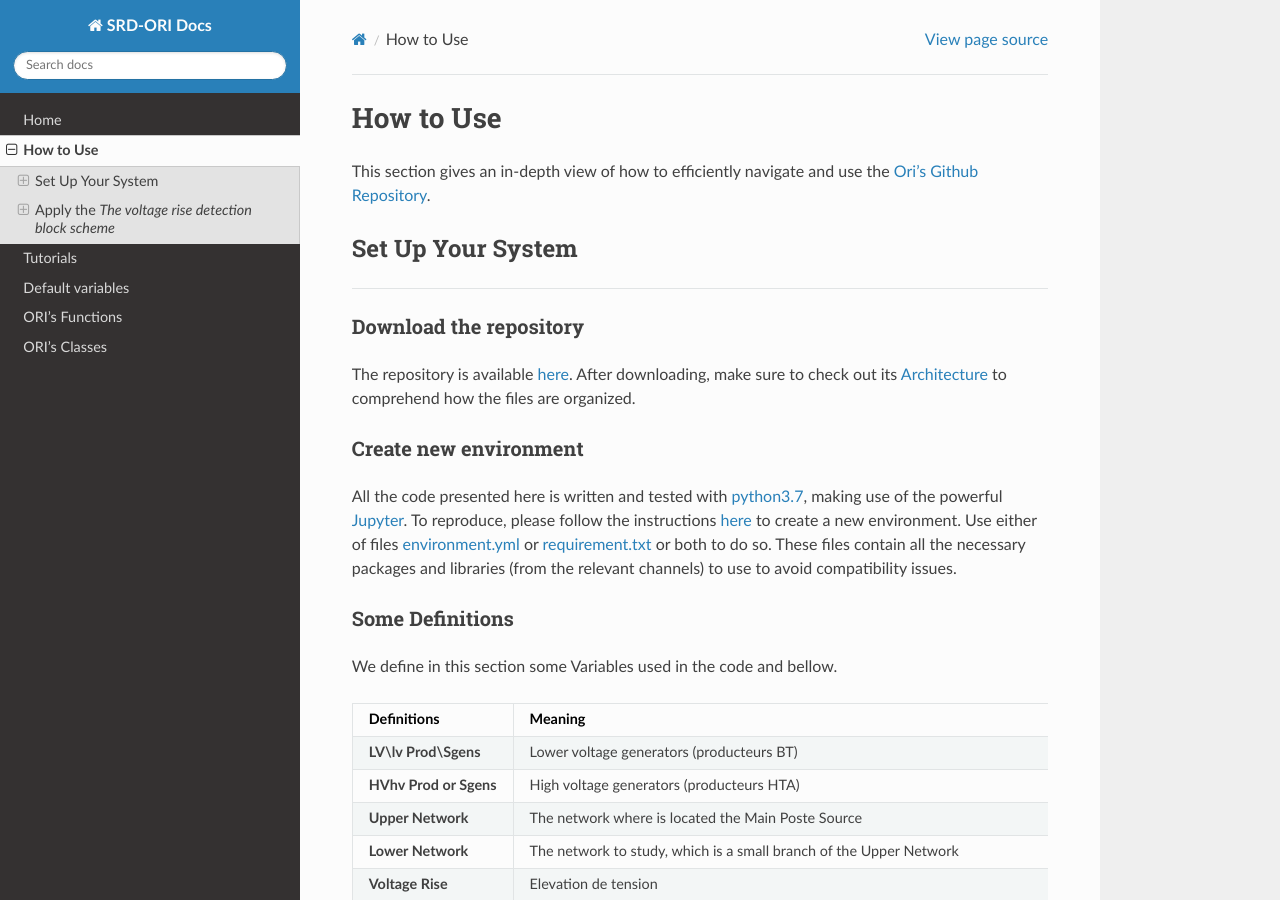
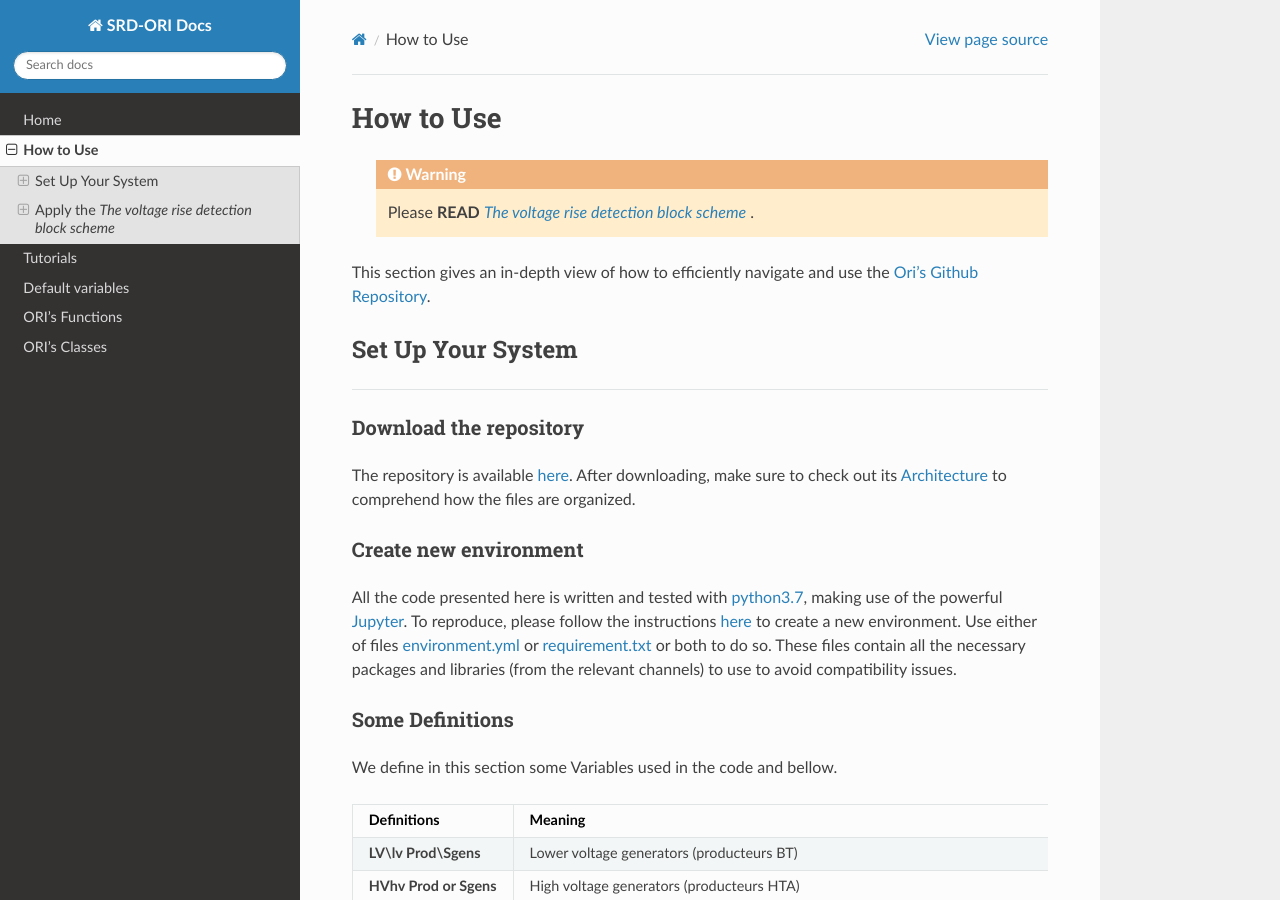
Before and after one commit to pajjaecat/ORI-SRD, a Sphinx documentation site: the page built from docs/HowToUse/howToUse.rst, in a window 1280 px wide and 900 px high. Built offline with Sphinx 7.4.7 and the Read the Docs theme 2.0.0, drawn with Linux system fonts in a browser that asks for light colours.

Commit message:
Update howToUse.rst

```diff
--- a/docs/HowToUse/howToUse.rst
+++ b/docs/HowToUse/howToUse.rst
@@ -7,6 +7,11 @@
 
 How to Use
 ##############
+
+
+ .. warning::
+     Please **READ** |vRiseBlockScheme|_ .
+
 
 
 This section gives an in-depth view of how to efficiently navigate and use the
```
